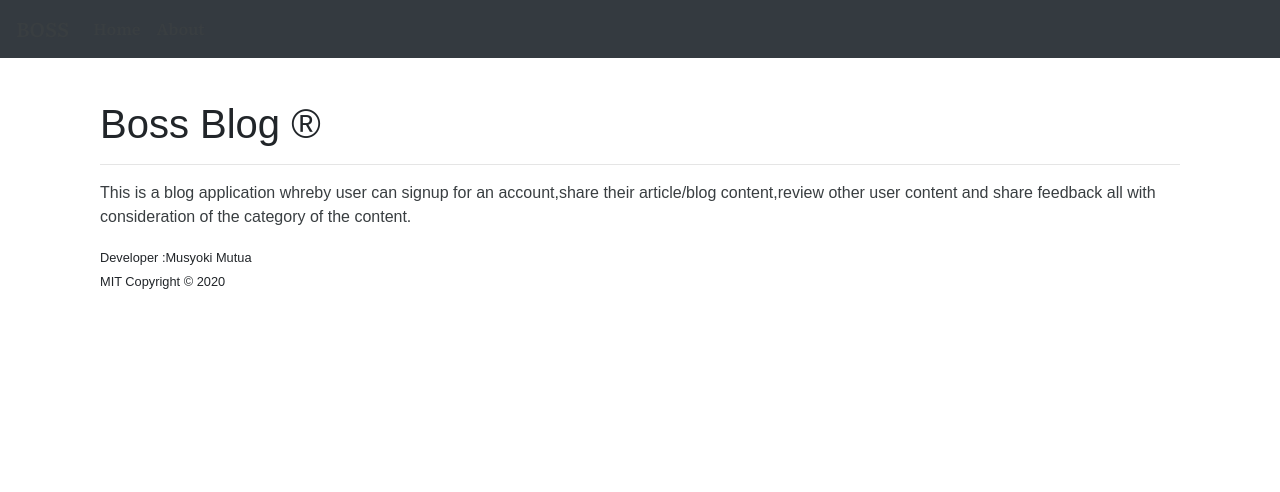
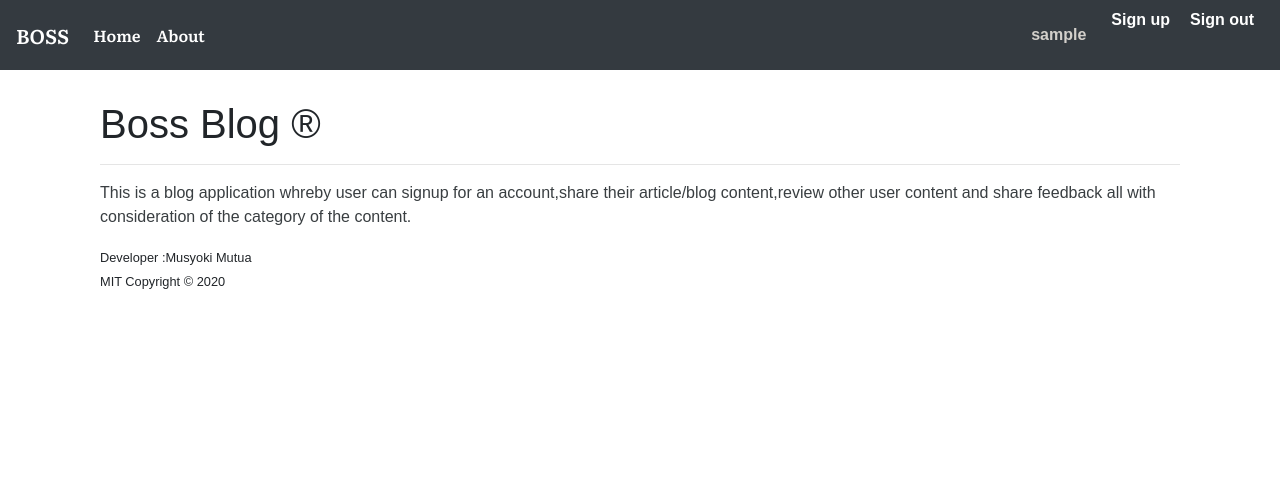
Before and after one commit to msyoki/blog, a Flask app: page /about in a window 1280 px wide. Shown: the top 492 px of the page. Run offline with Flask 2, Linux system fonts and the light colour scheme; the visitor is signed in with stand-in values (Sample User, id 1); data comes from the database, SQL or seed files in the repository; some libraries are stand-ins or nearby versions; some web fonts are replaced.

Commit message:
add signup and signin endpoints on navbar

```diff
--- a/app/templates/base.html
+++ b/app/templates/base.html
@@ -12,16 +12,28 @@
 <body>
     <header class= 'container site-header'>
         <nav class="navbar navbar-expand-md navbar-dark bg-dark fixed-top">
-            <a href="/" class="navbar-brand"><span>BOSS</span></a>
-            <button type="button" class="navbar-toggler " data-toggle="collapse" data-target="#navbarCollapse" ">
+            <span><a href="/" class="navbar-brand" style="color: white;">BOSS</a></span>
+            <button type="button" class="navbar-toggler " data-toggle="collapse" data-target="#navbarCollapse">
                 <span class="navbar-toggler-icon"></span>
             </button>
             <div class="collapse navbar-collapse" id="navbarCollapse" >
                 <div class="navbar-nav mr-auto">
-                    <a  href="/" class="nav-item nav-link active"><span> Home</span></a>
-                    <a href="/about" class="nav-item nav-link"><span>About</span></a>
+                  <span><a  href="/" class="nav-item nav-link active" style="color:white;">Home</a></span>
+                  <span><a href="/about" class="nav-item nav-link" style="color:white;">About</a></span>
+                </div>
+                <!--Navbar to the right signin/signup-->
+                <ul class="nav navbar-nav navbar-right">
+                  <li style="color:white;padding:15px;font-weight: bold;color:#D3D0CB;">{{current_user.username}}</li>
+                  <div>
+                    <a href="{{url_for('auth.register')}}"  style="color:white;padding:10px;font-weight: bold;">Sign up</a>
+                  </div>
+                  {% if current_user.is_authenticated %}
 
-                </div>
+                  <li><a href="{{url_for('auth.logout')}}" style="color:white;padding: 10px;;font-weight: bold;">Sign out</a></li>
+                  {% else %}
+                  <li><a href="{{url_for('auth.login')}}" style="color:white;padding: 10px;;font-weight: bold;">Sign in</a></li>
+                  {%endif%}
+                </ul>
 
             </div>
 
```
